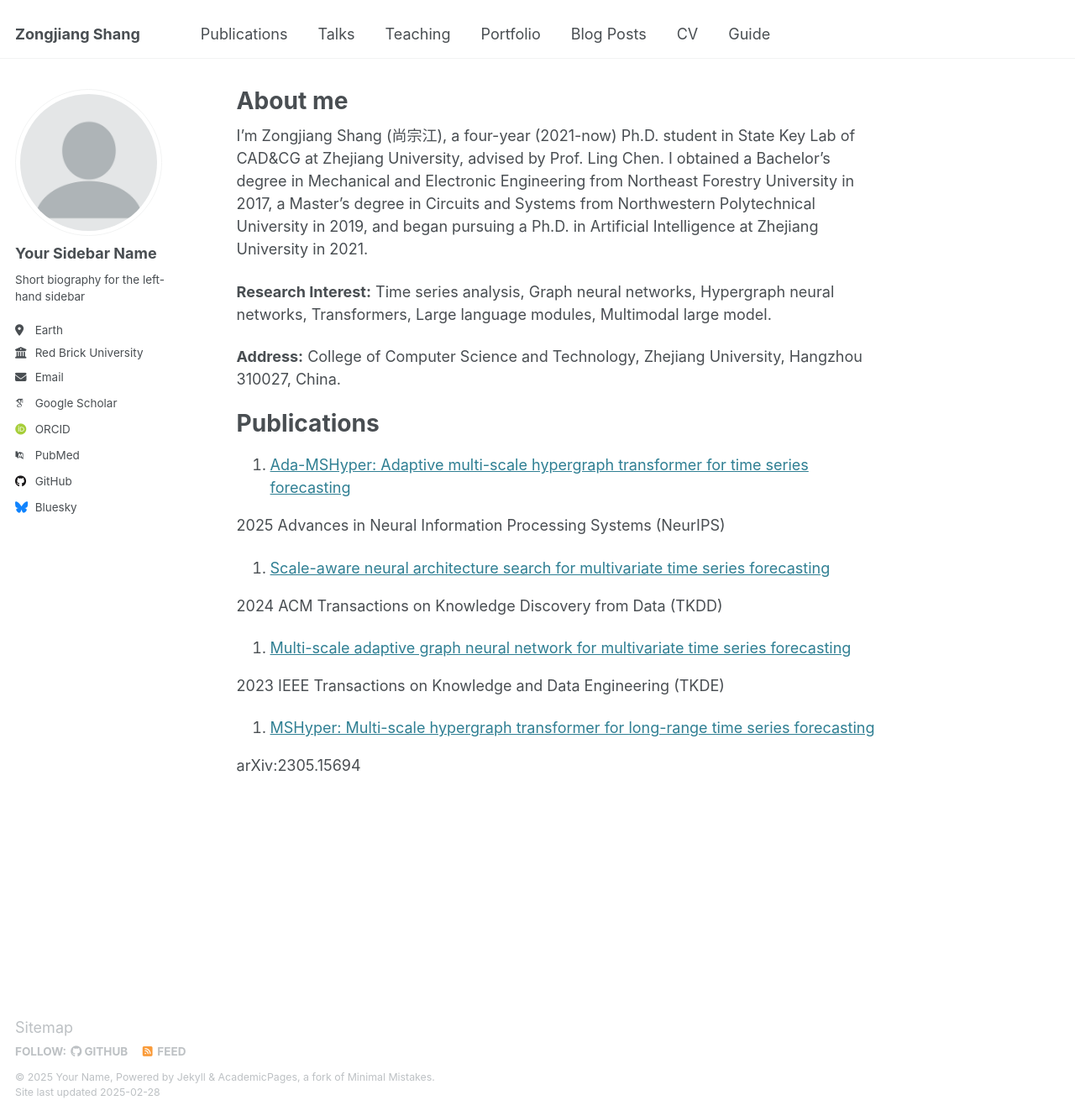
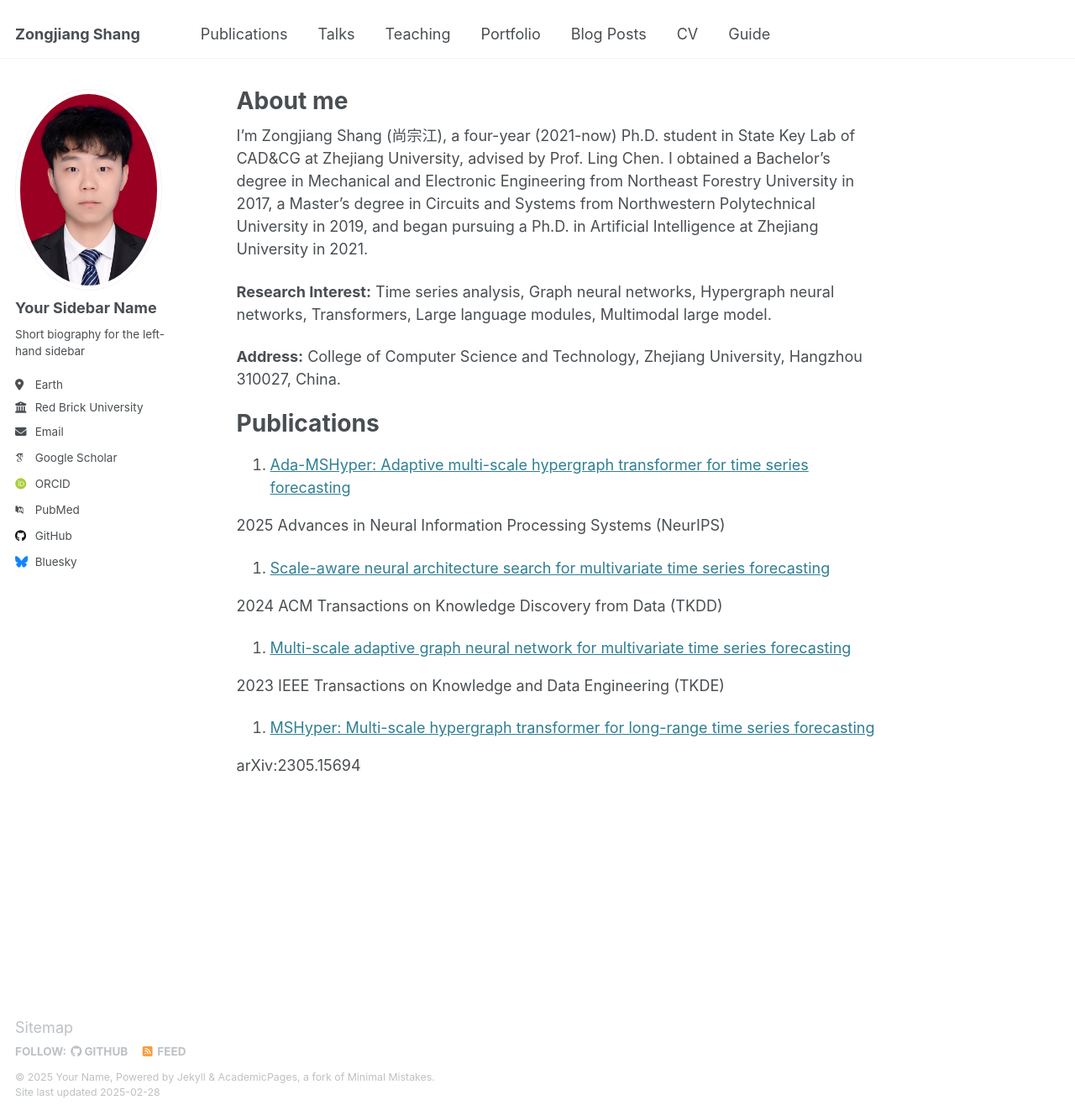
Before and after one commit to shangzongjiang/shangzongjiang.github.io, a Jekyll site: the page built from _pages/about.md, in a window 1280 px wide and 1329 px high. Shown: the whole window at 84% size. Built offline with Jekyll 4.4.1, drawn with Linux system fonts in a browser that asks for light colours; some web fonts are replaced.

Commit message:
Update _config.yml

```diff
--- a/_config.yml
+++ b/_config.yml
@@ -22,7 +22,7 @@ repository               : "academicpages/academicpages.github.io"
 #               Additional customization can be done by editing /_includes/author-profile.html
 author:
   # Biographic information
-  avatar           : "profile.png"
+  avatar           : "szj.jpg"
   name             : "Your Sidebar Name"
   pronouns         : # example: "she/her"
   bio              : "Short biography for the left-hand sidebar"
```
